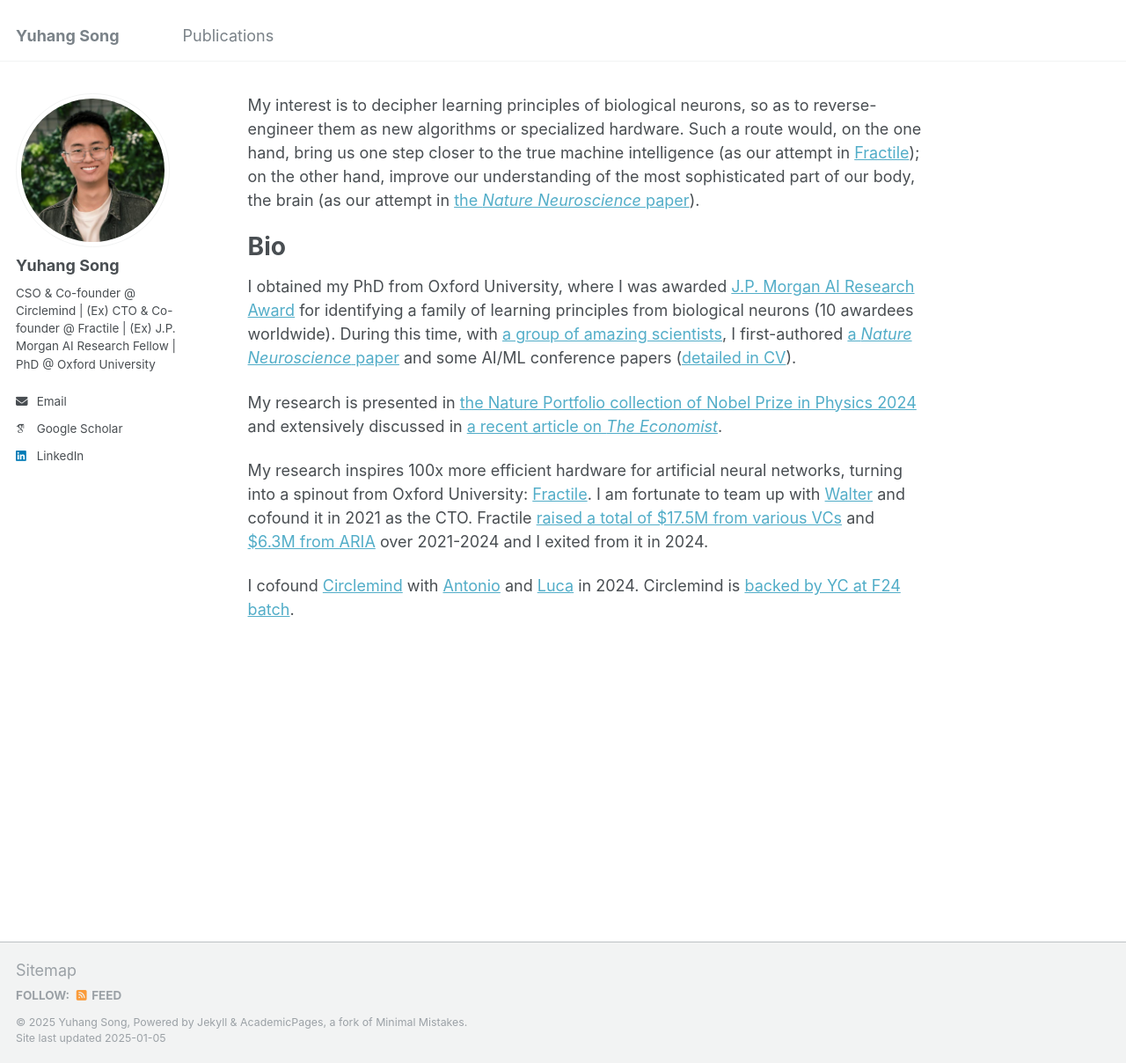
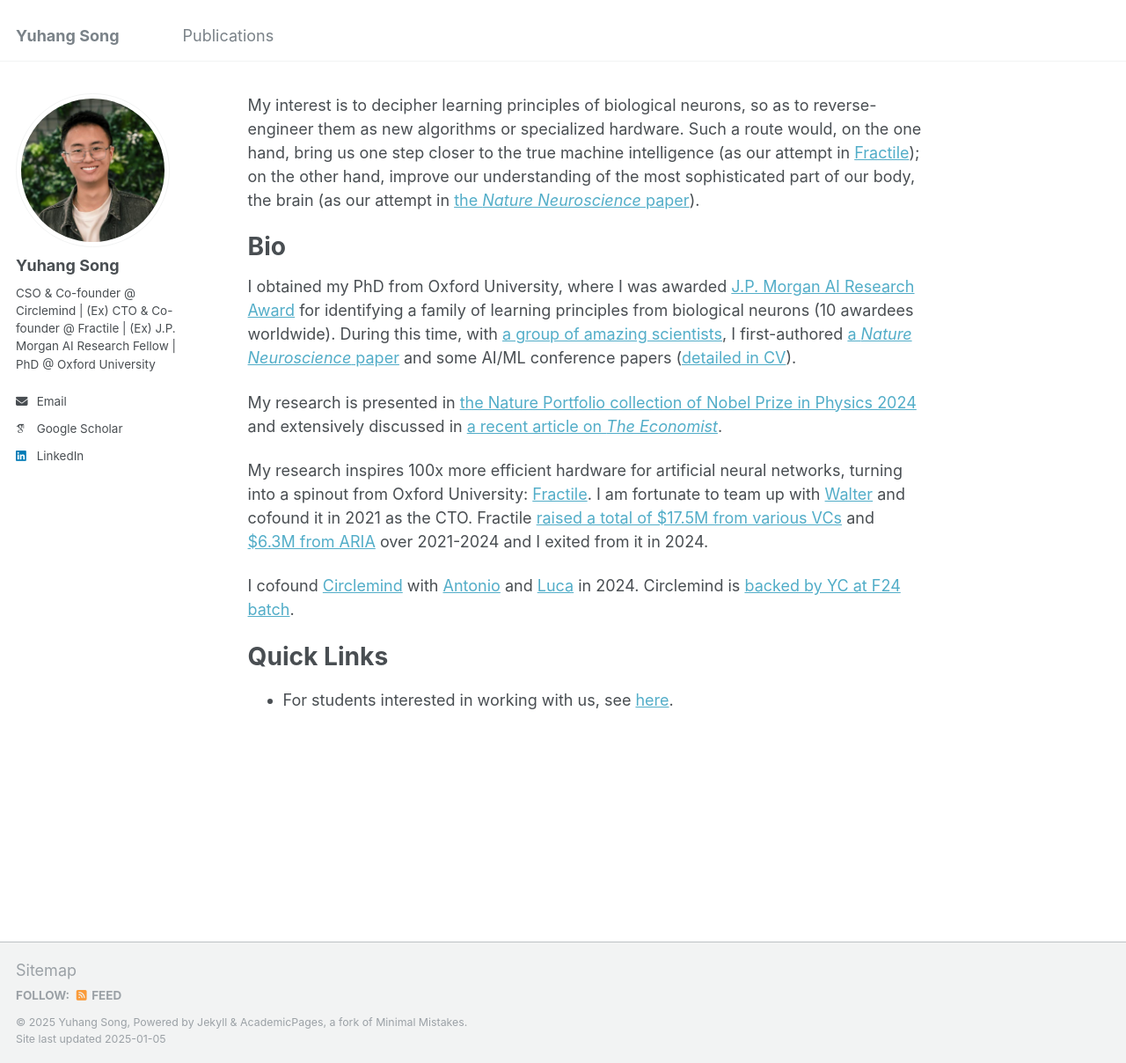
Before and after one commit to YuhangSong/YuhangSong.github.io, a Jekyll site: the page built from _pages/about.md, in a window 1280 px wide and 1208 px high. Shown: the whole window at 88% size. Built offline with Jekyll 4.4.1, drawn with Linux system fonts in a browser that asks for light colours; some web fonts are replaced.

Commit message:
update about.md

```diff
--- a/_pages/about.md
+++ b/_pages/about.md
@@ -39,3 +39,8 @@ I cofound [Circlemind](https://circlemind.co) with [Antonio](https://www.linkedi
 我的研究启发了比传统GPU能效高100倍的硬件范式, 并从牛津大学拆分初创公司: [Fractile](https://www.fractile.ai/)。我很荣幸与[Walter](https://www.linkedin.com/in/walter-goodwin/)在2021年一起成立Fractile，并担任CTO。2021到2024年间，Fractile[从多家风投融资合1.2亿人民币](https://fortune.com/2024/07/26/fractile-ai-chip-startup-nvidia-15-million-funding-seed-round/)并[受到英国政府资助合5800万人民币](https://www.businessweekly.co.uk/posts/fractile-on-song-as-aria-awards-ps5m-to-ai-chip-design-pioneer)。我于2024年退出Fractile。
 
 2024年，我和[Antonio](https://www.linkedin.com/in/antonio-vespoli-895727121/)及[Luca](https://www.linkedin.com/in/luca-pinchetti-414230222/)一起成立初创公司[Circlemind](https://circlemind.co)。Circlemind[受到YC在2024秋季批次的投资](https://www.ycombinator.com/companies/circlemind)。 -->
+
+Quick Links
+======
+
+* For students interested in working with us, see [here](https://yuhangsong.github.io/work-with-us/).
```
